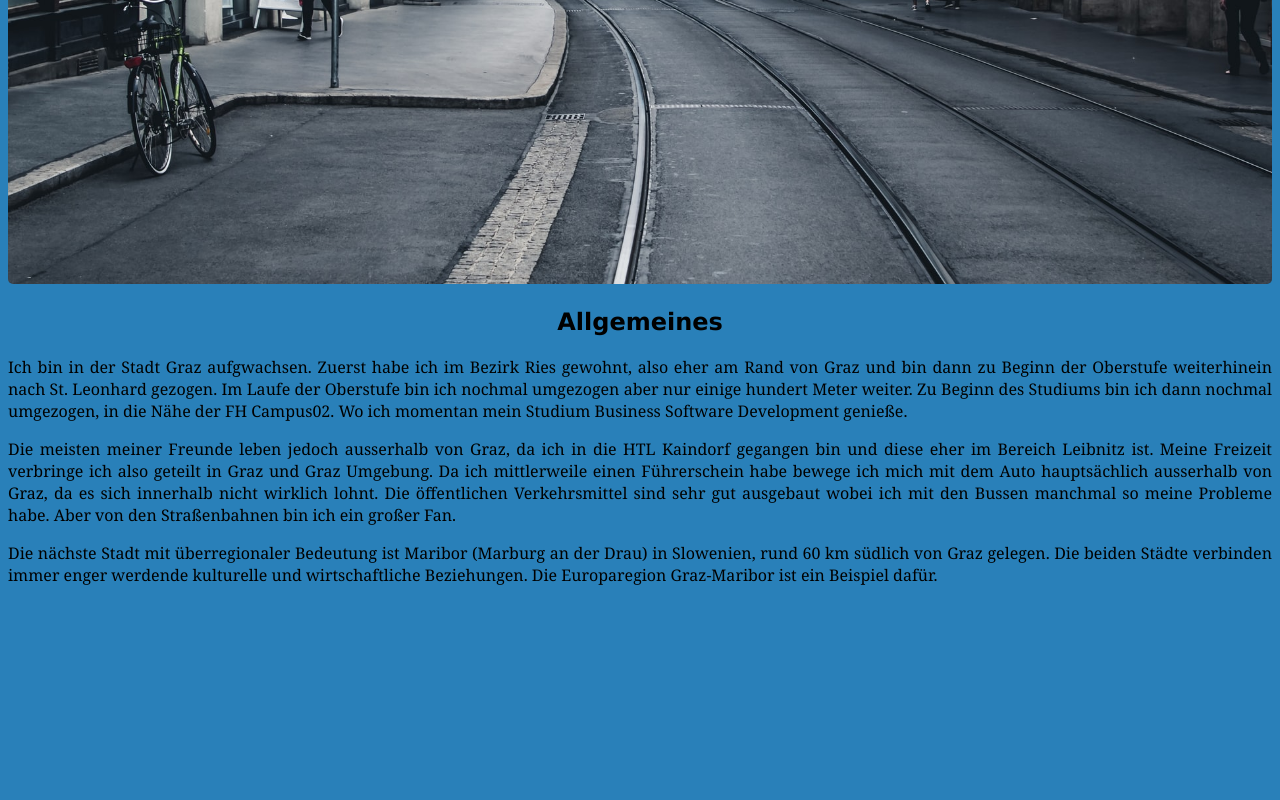
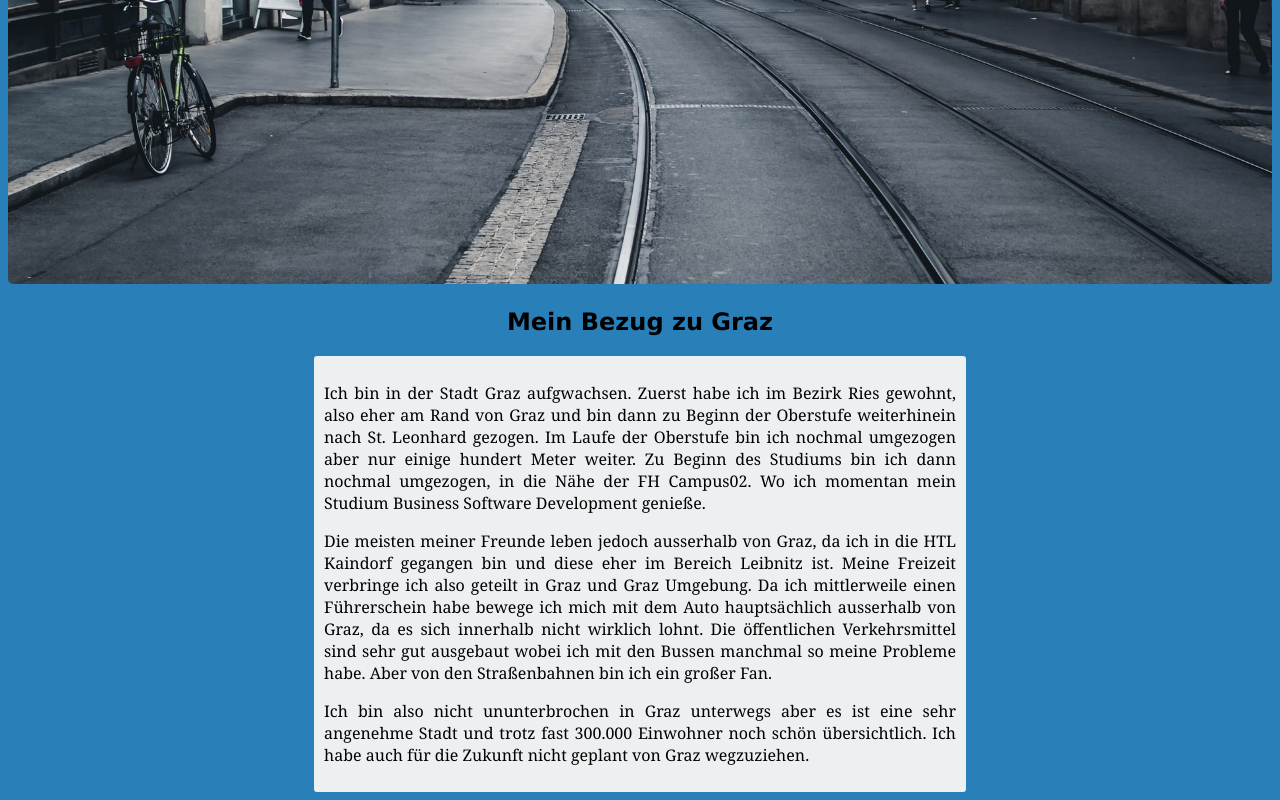
Before and after one commit to ReduxAT/ReduxAT.github.io, a plain HTML site: page nextPage01.html in a window 1280 px wide. Shown: the part 718-1518 px from the top of the page. Before the commit the page ends 1320 px from the top, so only its background shows below. Drawn offline with Linux system fonts and the light colour scheme.

Commit message:
Updated Text and added nice text css

```diff
--- a/mystyle.css
+++ b/mystyle.css
@@ -99,3 +99,11 @@ iframe {
 .button:hover {
 	box-shadow: 0 12px 16px 0 rgba(0, 0, 0, 0.24), 0 17px 50px 0 rgba(0, 0, 0, 0.19);
 }
+
+.Text{
+	width: 50%;
+	margin:auto;
+	padding:10px;
+	background-color:#ecf0f1;
+	border-radius:3px;
+}
--- a/nextPage01.html
+++ b/nextPage01.html
@@ -11,7 +11,8 @@
       </form>
       <h1>Graz</h1>
       <a target="_blank" href="https://de.wikipedia.org/wiki/Graz"><img alt="Graz" src="media/graz.jpg"></a>
-      <h2>Allgemeines</h2>
+      <h2>Mein Bezug zu Graz</h2>
+	  <div class="Text">
       <p>
          Ich bin in der Stadt Graz aufgwachsen. Zuerst habe ich im Bezirk Ries gewohnt, also eher am Rand von Graz und bin dann zu Beginn der Oberstufe weiterhinein nach St. Leonhard gezogen.
 		 Im Laufe der Oberstufe bin ich nochmal umgezogen aber nur einige hundert Meter weiter. Zu Beginn des Studiums bin ich dann nochmal umgezogen, in die Nähe der FH Campus02.
@@ -23,8 +24,9 @@
 		 Aber von den Straßenbahnen bin ich ein großer Fan.
       </p>
       <p>
-         Die nächste Stadt mit überregionaler Bedeutung ist Maribor (Marburg an der Drau) in Slowenien, rund 60 km südlich von Graz gelegen.
-		 Die beiden Städte verbinden immer enger werdende kulturelle und wirtschaftliche Beziehungen. Die Europaregion Graz-Maribor ist ein Beispiel dafür.
+         Ich bin also nicht ununterbrochen in Graz unterwegs aber es ist eine sehr angenehme Stadt und trotz fast 300.000 Einwohner noch schön übersichtlich. Ich habe auch für die Zukunft nicht geplant von Graz wegzuziehen.
+
       </p>
+	  </div>
    </body>
 </html>
```
